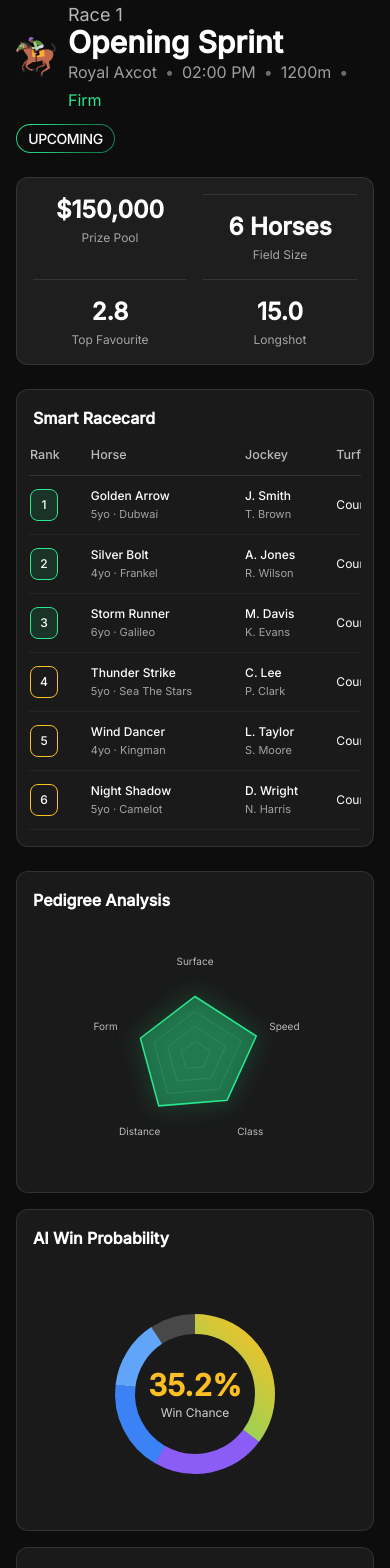
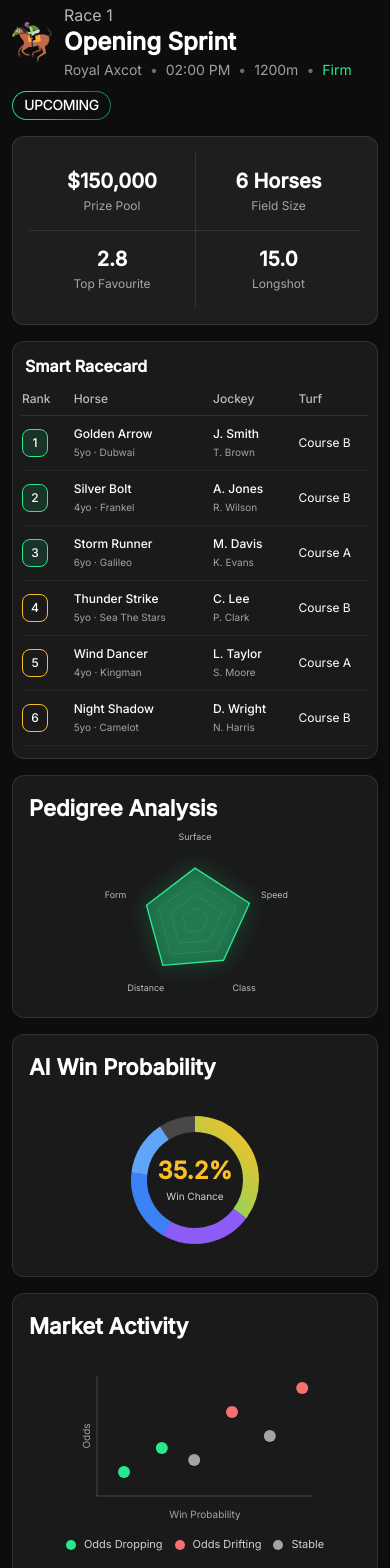
Before and after one commit to johncarlocos/Horse-Racing-Betting, a Next.js app in the folder frontend/: page /races/1 in a window 390 px wide. Shown: the part 140-1708 px from the top of the page. Built offline with nearby package versions, Linux system fonts and the light colour scheme; a web font is replaced by a local one.

Commit message:
race page mobile responsive

```diff
--- a/frontend/app/races/[id]/page.tsx
+++ b/frontend/app/races/[id]/page.tsx
@@ -127,11 +127,11 @@ export default function RaceDetailPage() {
 
   return (
     <div className="min-h-screen bg-[#0d0d0d] text-white">
-      <main className="mx-auto w-full max-w-[1600px] space-y-6 px-4 py-6 sm:px-6 sm:py-8 lg:px-8 lg:py-10">
+      <main className="mx-auto w-full max-w-[1600px] space-y-4 px-3 py-4 sm:space-y-6 sm:px-6 sm:py-8 lg:px-8 lg:py-10">
         {/* Back link */}
         <Link
           href={ROUTES.MATCHES}
-          className="inline-flex items-center gap-1.5 font-inter text-sm text-white/80 transition hover:text-white"
+          className="inline-flex min-h-[44px] min-w-[44px] items-center gap-1.5 font-inter text-sm text-white/80 transition hover:text-white"
         >
           <svg className="h-4 w-4" fill="none" stroke="currentColor" viewBox="0 0 24 24">
             <path strokeLinecap="round" strokeLinejoin="round" strokeWidth={2} d="M15 19l-7-7 7-7" />
@@ -139,16 +139,16 @@ export default function RaceDetailPage() {
           Back
         </Link>
 
-        {/* Race title block */}
+        {/* Race title block — mobile: stack with left align; sm+: row with space-between */}
         <section className="flex flex-col gap-3 sm:flex-row sm:items-center sm:justify-between">
-          <div className="flex items-center gap-3 min-w-0">
+          <div className="flex items-center gap-3 min-w-0 flex-1">
             <div className="relative h-10 w-10 shrink-0 flex items-center justify-center">
               <Image src={RACE_HORSE} alt="" width={40} height={40} className="h-10 w-10 object-contain" />
             </div>
-            <div className="min-w-0">
-              <p className="font-inter text-[18px] text-white/70">Race {race.raceNumber}</p>
-              <h1 className="font-inter text-[30px] font-bold text-white mt-[-8px]">{race.name}</h1>
-              <p className="font-inter text-[16px] text-white/60 mt-[-5px] flex flex-wrap items-center gap-x-2 gap-y-1">
+            <div className="min-w-0 flex-1">
+              <p className="font-inter text-base sm:text-[18px] text-white/70 leading-tight">Race {race.raceNumber}</p>
+              <h1 className="font-inter text-2xl font-bold text-white mt-0.5 leading-tight sm:text-[30px] ">{race.name}</h1>
+              <p className="font-inter text-sm sm:text-[16px] text-white/60 mt-1 flex flex-wrap items-center gap-x-2 gap-y-1 leading-tight">
                 <span>{race.venue}</span>
                 <span className="text-white/40">•</span>
                 <span>{race.time}</span>
@@ -160,7 +160,7 @@ export default function RaceDetailPage() {
             </div>
           </div>
           <span
-            className="inline-flex shrink-0 items-center justify-center rounded-[44px] p-[1px] w-[99px] h-[29px]"
+            className="inline-flex shrink-0 items-center justify-center self-start rounded-[44px] p-[1px] w-[99px] h-[29px] min-w-[99px] sm:self-center"
             style={{
               background: "radial-gradient(58.97% 354.93% at 15.38% 13.16%, #28E88E 0%, #168250 100%)",
             }}
@@ -177,76 +177,76 @@ export default function RaceDetailPage() {
           </span>
         </section>
 
-        {/* Key race statistics bar */}
+        {/* Key race statistics bar — mobile: 2x2 grid, each cell centered; sm+: single row with dividers */}
         <section className="rounded-xl border border-white/10 bg-[#1E1E1E] p-4 sm:p-5">
-          <div className="grid grid-cols-2 sm:grid-cols-4 gap-4 sm:gap-0">
-            <div className="text-center sm:text-left">
-              <p className="font-inter text-2xl sm:text-[18px] font-semibold text-white">{race.prizePool}</p>
-              <p className="font-inter text-xs sm:text-[14px] text-white/60 mt-1">Prize Pool</p>
+          <div className="grid grid-cols-2 sm:grid-cols-4 gap-0 sm:gap-0">
+            <div className="flex flex-col items-center justify-center py-4 text-center sm:items-start sm:justify-center sm:py-0 sm:text-left sm:pl-0">
+              <p className="font-inter text-xl font-semibold text-white sm:text-2xl lg:text-[28px] leading-tight">{race.prizePool}</p>
+              <p className="font-inter text-xs text-white/60 mt-1 sm:text-sm">Prize Pool</p>
             </div>
-            <div className="text-center sm:text-left border-t border-white/10 sm:border-t-0 sm:border-l border-white/10 pt-4 sm:pt-0 sm:pl-6">
-              <p className="font-inter text-2xl sm:text-[18px] font-semibold text-white">{race.fieldSize}</p>
-              <p className="font-inter text-xs sm:text-[14px] text-white/60 mt-1">Field Size</p>
+            <div className="flex flex-col items-center justify-center border-l border-white/10 py-4 text-center sm:items-start sm:justify-center sm:py-0 sm:pl-6 sm:text-left">
+              <p className="font-inter text-xl font-semibold text-white sm:text-2xl lg:text-[28px] leading-tight">{race.fieldSize}</p>
+              <p className="font-inter text-xs text-white/60 mt-1 sm:text-sm">Field Size</p>
             </div>
-            <div className="text-center sm:text-left border-t border-white/10 sm:border-t-0 sm:border-l border-white/10 pt-4 sm:pt-0 sm:pl-6">
-              <p className="font-inter text-2xl sm:text-[18px] font-semibold text-white">{race.topFavourite}</p>
-              <p className="font-inter text-xs sm:text-[14px] text-white/60 mt-1">Top Favourite</p>
+            <div className="flex flex-col items-center justify-center border-t border-white/10 py-4 text-center sm:border-t-0 sm:border-l sm:border-white/10 sm:items-start sm:justify-center sm:py-0 sm:pl-6 sm:text-left">
+              <p className="font-inter text-xl font-semibold text-white sm:text-2xl lg:text-[28px] leading-tight">{race.topFavourite}</p>
+              <p className="font-inter text-xs text-white/60 mt-1 sm:text-sm">Top Favourite</p>
             </div>
-            <div className="text-center sm:text-left border-t border-white/10 sm:border-t-0 sm:border-l border-white/10 pt-4 sm:pt-0 sm:pl-6">
-              <p className="font-inter text-2xl sm:text-[18px] font-semibold text-white">{race.longshot}</p>
-              <p className="font-inter text-xs sm:text-[14px] text-white/60 mt-1">Longshot</p>
+            <div className="flex flex-col items-center justify-center border-t border-l border-white/10 py-4 text-center sm:border-t-0 sm:border-l sm:border-white/10 sm:items-start sm:justify-center sm:py-0 sm:pl-6 sm:text-left">
+              <p className="font-inter text-xl font-semibold text-white sm:text-2xl lg:text-[28px] leading-tight">{race.longshot}</p>
+              <p className="font-inter text-xs text-white/60 mt-1 sm:text-sm">Longshot</p>
             </div>
           </div>
         </section>
 
         {/* Smart Racecard table */}
-        <section className="rounded-xl sm:rounded-2xl border border-white/10 bg-[#1a1a1a] p-4 sm:p-5 lg:p-6">
-          <h2 className="font-inter text-base sm:text-[22px] font-semibold text-white mb-4">Smart Racecard</h2>
+        <section className="rounded-xl sm:rounded-2xl border border-white/10 bg-[#1a1a1a] p-3 sm:p-5 lg:p-6">
+          <h2 className="font-inter text-base font-semibold text-white mb-3 sm:text-[22px] sm:mb-4">Smart Racecard</h2>
           <div className="overflow-x-auto -mx-1">
-            <table className="w-full min-w-[720px] font-inter text-xs sm:text-sm">
+            <table className="w-full min-w-[640px] sm:min-w-[720px] font-inter text-xs sm:text-sm">
               <thead>
-                <tr className="border-b border-white/10 text-left text-white/70">
-                  <th className="pb-3 pr-4 font-medium text-[12.5px] whitespace-nowrap">Rank</th>
-                  <th className="pb-3 pr-4 font-medium text-[12.5px] whitespace-nowrap">Horse</th>
-                  <th className="pb-3 pr-4 font-medium text-[12.5px] whitespace-nowrap">Jockey</th>
-                  <th className="pb-3 pr-4 font-medium text-[12.5px] whitespace-nowrap">Turf</th>
-                  <th className="pb-3 pr-4 font-medium text-[12.5px] whitespace-nowrap">Speed</th>
-                  <th className="pb-3 pr-4 font-medium text-[12.5px] whitespace-nowrap">Class</th>
-                  <th className="pb-3 pr-4 font-medium text-[12.5px] whitespace-nowrap">Win %</th>
-                  <th className="pb-3 font-medium text-[12.5px] whitespace-nowrap">Bet Status</th>
+                <tr className="border-b border-white/10 text-left text-white/70 align-middle">
+                  <th className="pb-2 pr-2 font-medium text-xs whitespace-nowrap sm:pb-3 sm:pr-4 sm:text-[12.5px]">Rank</th>
+                  <th className="pb-2 pr-2 font-medium text-xs whitespace-nowrap sm:pb-3 sm:pr-4 sm:text-[12.5px]">Horse</th>
+                  <th className="pb-2 pr-2 font-medium text-xs whitespace-nowrap sm:pb-3 sm:pr-4 sm:text-[12.5px]">Jockey</th>
+                  <th className="pb-2 pr-2 font-medium text-xs whitespace-nowrap sm:pb-3 sm:pr-4 sm:text-[12.5px]">Turf</th>
+                  <th className="pb-2 pr-2 font-medium text-xs whitespace-nowrap sm:pb-3 sm:pr-4 sm:text-[12.5px]">Speed</th>
+                  <th className="pb-2 pr-2 font-medium text-xs whitespace-nowrap sm:pb-3 sm:pr-4 sm:text-[12.5px]">Class</th>
+                  <th className="pb-2 pr-2 font-medium text-xs whitespace-nowrap sm:pb-3 sm:pr-4 sm:text-[12.5px]">Win %</th>
+                  <th className="pb-2 font-medium text-xs whitespace-nowrap sm:pb-3 sm:text-[12.5px]">Bet Status</th>
                 </tr>
               </thead>
               <tbody>
                 {MOCK_RACECARD.map((row) => (
-                  <tr key={row.rank} className="border-b border-white/5 hover:bg-white/5 transition-colors">
-                    <td className="py-3 pr-4">
+                  <tr key={row.rank} className="border-b border-white/5 hover:bg-white/5 transition-colors align-middle">
+                    <td className="align-middle py-2.5 pr-2 sm:py-3 sm:pr-4">
                       <span
-                        className={`inline-flex min-w-[28px] h-8 items-center justify-center rounded-lg px-2 font-medium text-white ${RANK_STYLES[row.rank]}`}
+                        className={`inline-flex min-w-[26px] h-7 items-center justify-center rounded-lg px-1.5 font-medium text-white sm:min-w-[28px] sm:h-8 sm:px-2 ${RANK_STYLES[row.rank]}`}
                       >
                         {row.rank}
                       </span>
                     </td>
-                    <td className="py-3 pr-4">
-                      <div>
-                        <p className="font-medium text-white">{row.horse}</p>
-                        <p className="text-white/60 text-[11px] sm:text-xs mt-0.5">
+                    <td className="align-middle py-2.5 pr-2 sm:py-3 sm:pr-4">
+                      <div className="min-w-0">
+                        <p className="font-medium text-white truncate">{row.horse}</p>
+                        <p className="text-white/60 text-[10px] sm:text-xs mt-0.5 truncate">
                           {row.age} · {row.sire}
                         </p>
                       </div>
                     </td>
-                    <td className="py-3 pr-4">
-                      <div>
-                        <p className="font-medium text-white">{row.jockey}</p>
-                        <p className="text-white/60 text-[11px] sm:text-xs mt-0.5">{row.trainer}</p>
+                    <td className="align-middle py-2.5 pr-2 sm:py-3 sm:pr-4">
+                      <div className="min-w-0">
+                        <p className="font-medium text-white truncate">{row.jockey}</p>
+                        <p className="text-white/60 text-[10px] sm:text-xs mt-0.5 truncate">{row.trainer}</p>
                       </div>
                     </td>
-                    <td className="py-3 pr-4 text-white">{row.turf}</td>
-                    <td className="py-3 pr-4 text-white">{row.speed}</td>
-                    <td className="py-3 pr-4 text-white">{row.class}</td>
-                    <td className="py-3 pr-4 font-medium text-[#28E88E]">{row.winPct}</td>
-                    <td className="py-3">
+                    <td className="align-middle py-2.5 pr-2 text-white sm:py-3 sm:pr-4 whitespace-nowrap">{row.turf}</td>
+                    <td className="align-middle py-2.5 pr-2 text-white sm:py-3 sm:pr-4">{row.speed}</td>
+                    <td className="align-middle py-2.5 pr-2 text-white sm:py-3 sm:pr-4">{row.class}</td>
+                    <td className="align-middle py-2.5 pr-2 font-medium text-[#28E88E] sm:py-3 sm:pr-4">{row.winPct}</td>
+                    <td className="align-middle py-2.5 sm:py-3">
                       <span
-                        className={`inline-block rounded-lg px-3 py-1.5 text-xs font-medium ${
+                        className={`inline-block rounded-lg px-2 py-1 text-[10px] font-medium sm:px-3 sm:py-1.5 sm:text-xs ${
                           row.betStatus === "Accepting"
                             ? "bg-[#28E88E]/20 text-[#28E88E] border border-[#28E88E]/40"
                             : "bg-red-500/20 text-red-400 border border-red-500/40"
@@ -263,29 +263,29 @@ export default function RaceDetailPage() {
         </section>
 
         {/* Analytical panels: Pedigree, AI Win Probability, Market Activity */}
-        <section className="grid grid-cols-1 lg:grid-cols-3 gap-4 sm:gap-6">
+        <section className="grid grid-cols-1 md:grid-cols-2 lg:grid-cols-3 gap-4 sm:gap-6">
           {/* Pedigree Analysis — radar chart */}
           <article className="rounded-xl sm:rounded-2xl border border-white/10 bg-[#1a1a1a] p-4 sm:p-5 lg:p-6">
-            <h3 className="font-inter text-base font-semibold text-white mb-6">Pedigree Analysis</h3>
-            <div className="flex items-center justify-center min-h-[240px]">
+            <h3 className="font-inter text-[22px] font-semibold text-white mb-4 sm:mb-6">Pedigree Analysis</h3>
+            <div className="flex items-center justify-center min-h-[160px] w-full max-w-[160px] aspect-square sm:min-h-[240px] sm:max-w-[180px] mx-auto">
               <PedigreeRadarChart values={PEDIGREE_VALUES} labels={RADAR_LABELS} />
             </div>
           </article>
 
           {/* AI Win Probability — donut */}
           <article className="rounded-xl sm:rounded-2xl border border-white/10 bg-[#1a1a1a] p-4 sm:p-5 lg:p-6">
-            <h3 className="font-inter text-base font-semibold text-white mb-6">AI Win Probability</h3>
-            <div className="flex items-center justify-center min-h-[240px]">
+            <h3 className="font-inter text-[22px] font-semibold text-white mb-4 sm:mb-6">AI Win Probability</h3>
+            <div className="flex items-center justify-center min-h-[160px] w-full max-w-[160px] aspect-square sm:min-h-[240px] sm:max-w-[200px] mx-auto">
               <AIWinDonutChart winPct={35.2} otherSegments={DONUT_SEGMENTS} />
             </div>
           </article>
 
           {/* Market Activity — scatter + legend */}
-          <article className="rounded-xl sm:rounded-2xl border border-white/10 bg-[#1a1a1a] p-4 sm:p-5 lg:p-6">
-            <h3 className="font-inter text-base font-semibold text-white mb-6">Market Activity</h3>
-            <div className="flex flex-col items-center justify-center min-h-[240px]">
+          <article className="rounded-xl sm:rounded-2xl border border-white/10 bg-[#1a1a1a] p-4 sm:p-5 lg:p-6 md:col-span-2 lg:col-span-1">
+            <h3 className="font-inter text-[22px] font-semibold text-white mb-4 sm:mb-6">Market Activity</h3>
+            <div className="flex flex-col items-center justify-center min-h-[200px] sm:min-h-[240px]">
               <MarketActivityChart />
-              <div className="flex flex-wrap justify-center gap-4 sm:gap-6 mt-4 font-inter text-xs text-white/80">
+              <div className="flex flex-wrap justify-center gap-3 sm:gap-6 mt-3 sm:mt-4 font-inter text-[11px] sm:text-xs text-white/80">
                 <span className="inline-flex items-center gap-2">
                   <span className="h-2.5 w-2.5 rounded-full bg-[#28E88E]" />
                   Odds Dropping
@@ -334,7 +334,7 @@ function PedigreeRadarChart({ values, labels }: { values: number[]; labels: stri
     .join(" ") + " Z";
 
   return (
-    <svg width={size} height={size} className="overflow-visible">
+    <svg viewBox={`0 0 ${size} ${size}`} className="w-full h-full min-w-0 min-h-0 overflow-visible" preserveAspectRatio="xMidYMid meet">
       {/* grid lines */}
       {[0.25, 0.5, 0.75, 1].map((scale) => {
         const pts = points.map((p) => ({
@@ -380,8 +380,8 @@ function AIWinDonutChart({ winPct, otherSegments }: { winPct: number; otherSegme
   ];
   let offsetDeg = 0;
   return (
-    <div className="relative inline-flex items-center justify-center">
-      <svg width={size} height={size} className="overflow-visible">
+    <div className="relative inline-flex w-full max-w-full items-center justify-center aspect-square max-h-[200px] sm:max-h-none">
+      <svg viewBox={`0 0 ${size} ${size}`} className="w-full h-full min-w-0 min-h-0 overflow-visible" preserveAspectRatio="xMidYMid meet">
         <defs>
           <linearGradient id="aiWinGrad" x1="0%" y1="0%" x2="100%" y2="100%">
             <stop offset="0%" stopColor="#28E88E" />
@@ -410,8 +410,8 @@ function AIWinDonutChart({ winPct, otherSegments }: { winPct: number; otherSegme
         })}
       </svg>
       <div className="absolute inset-0 flex flex-col items-center justify-center pointer-events-none">
-        <span className="font-inter text-3xl font-bold text-[#fbbf24]">{winPct}%</span>
-        <span className="font-inter text-xs text-white/80 mt-0.5">Win Chance</span>
+        <span className="font-inter text-2xl font-bold text-[#fbbf24] sm:text-3xl">{winPct}%</span>
+        <span className="font-inter text-[10px] text-white/80 mt-0.5 sm:text-xs">Win Chance</span>
       </div>
     </div>
   );
@@ -433,15 +433,26 @@ function MarketActivityChart() {
   ];
   const scaleX = (v: number) => padding.left + (v / 40) * plotW;
   const scaleY = (v: number) => padding.top + plotH - (v / 20) * plotH;
+  const yAxisLabelX = padding.left - 10;
+  const yAxisLabelY = padding.top + plotH / 2;
+  const xAxisLabelX = padding.left + plotW / 2;
+  const xAxisLabelY = h - 6;
 
   return (
-    <svg width={w} height={h} className="overflow-visible">
+    <svg viewBox={`0 0 ${w} ${h}`} className="w-full max-w-[260px] h-auto overflow-visible sm:max-w-none" preserveAspectRatio="xMidYMid meet">
       <line x1={padding.left} y1={padding.top} x2={padding.left} y2={h - padding.bottom} stroke="rgba(255,255,255,0.2)" strokeWidth={1} />
       <line x1={padding.left} y1={h - padding.bottom} x2={w - padding.right} y2={h - padding.bottom} stroke="rgba(255,255,255,0.2)" strokeWidth={1} />
-      <text x={padding.left - 8} y={padding.top + 4} className="fill-white/60 font-inter text-[10px]" textAnchor="end">
+      <text
+        x={yAxisLabelX}
+        y={yAxisLabelY}
+        className="fill-white/60 font-inter text-[10px]"
+        textAnchor="middle"
+        dominantBaseline="middle"
+        transform={`rotate(-90, ${yAxisLabelX}, ${yAxisLabelY})`}
+      >
         Odds
       </text>
-      <text x={w - padding.right} y={h - 4} className="fill-white/60 font-inter text-[10px]" textAnchor="middle">
+      <text x={xAxisLabelX} y={xAxisLabelY} className="fill-white/60 font-inter text-[10px]" textAnchor="middle" dominantBaseline="auto">
         Win Probability
       </text>
       {points.map((p, i) => (
```
